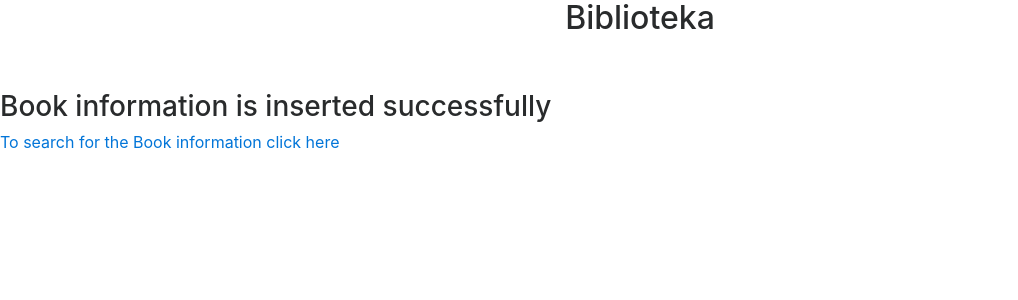
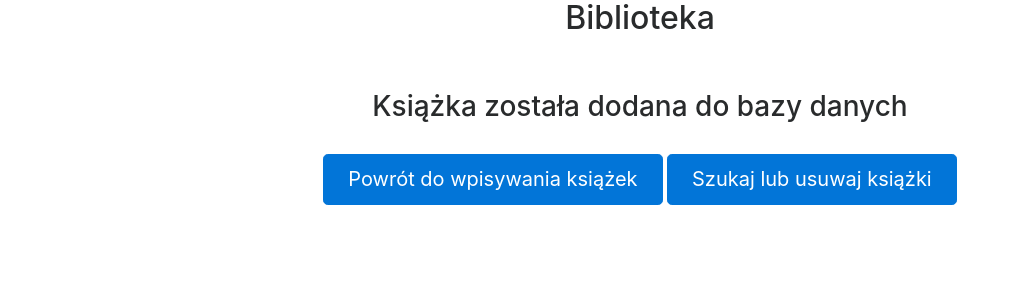
Before and after one commit to RuinousPotato/Biblioteka, a PHP site: page /biblioteka/InsertBooks.php in a window 1280 px wide. Shown: the top 300 px of the page, without its empty margins (0-1018 px from the left). Run offline with PHP 8.4, Linux system fonts and the light colour scheme; data that the repository does not hold is empty.

Commit message:
Code cleaning

```diff
--- a/InsertBooks.php
+++ b/InsertBooks.php
@@ -26,7 +26,11 @@
               ('$tytul', '$autor', '$data', '$wydawnictwo', '$isbn', '$gatunek', '$lokalizacja')";
     mysqli_query(OpenCon(),$query);
     ?>
-  <h3> Book information is inserted successfully </h3>
-  <a href="SearchBooks.php"> To search for the Book information click here </a>
+  <center>
+    <h3> Książka została dodana do bazy danych </h3>
+    <br>
+    <a href="EnterBook.php" class="btn btn-primary btn-lg"> Powrót do wpisywania książek </a>
+    <a href="SearchBooks.php" class="btn btn-primary btn-lg"> Szukaj lub usuwaj książki </a>
+  </center>
 </body>
 </html>
```
Also changed, not shown: DisplayBooks.php (+4 -16 lines).
